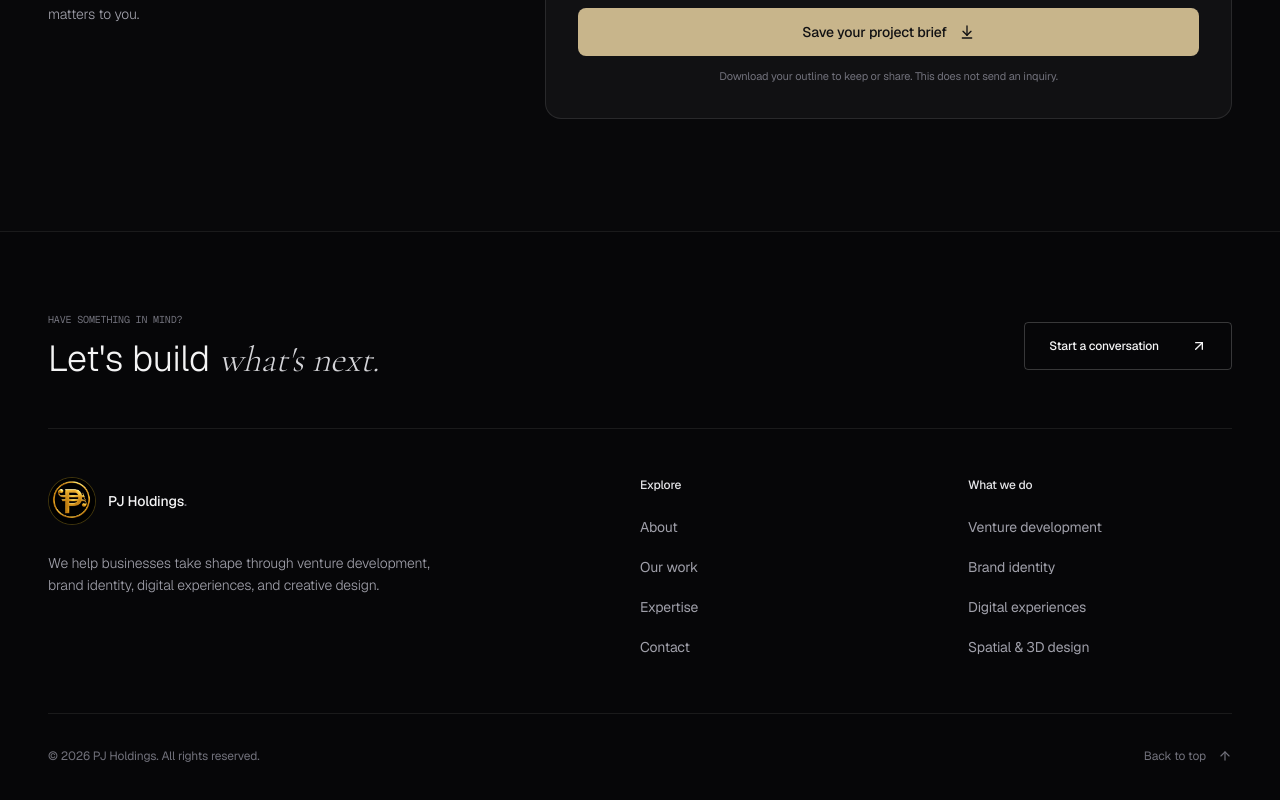
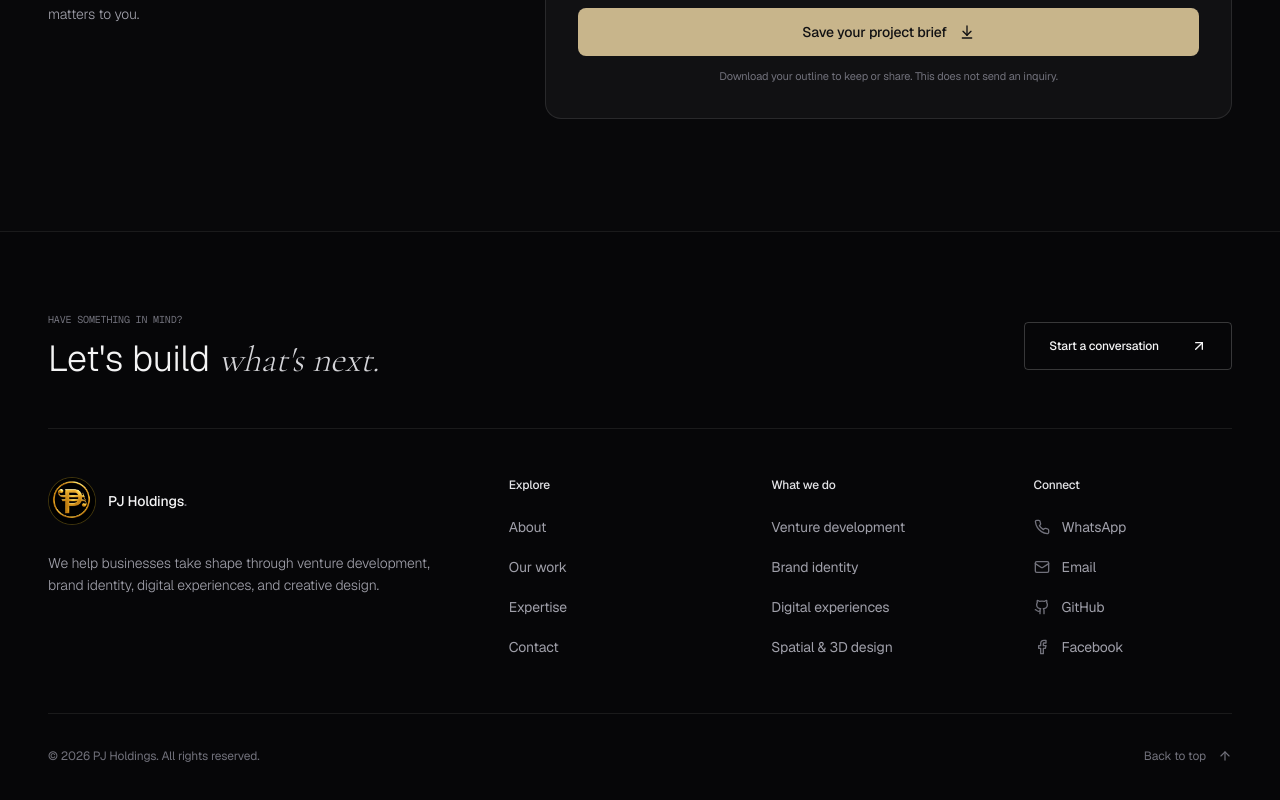
Before and after one commit to janreyHablaMina/PJ-Holdings, a Next.js app in the folder web-pj/: page / in a window 1280 px wide. Shown: the part 8859-9659 px from the top of the page. Built offline with nearby package versions, Linux system fonts and the light colour scheme.

Commit message:
add social links and icons to footer

```diff
--- a/web-pj/src/components/Footer.tsx
+++ b/web-pj/src/components/Footer.tsx
@@ -22,7 +22,7 @@ export default function Footer() {
           </a>
         </div>
 
-        <div className="grid gap-10 py-12 sm:grid-cols-2 lg:grid-cols-[2fr_1fr_1fr] lg:gap-16">
+        <div className="grid gap-10 py-12 sm:grid-cols-2 lg:grid-cols-[2fr_1fr_1fr_1fr] lg:gap-16">
           <div className="sm:col-span-2 lg:col-span-1">
             <a href="#top" aria-label="PJ Holdings home" className="inline-flex items-center gap-3 rounded-sm focus-visible:outline-2 focus-visible:outline-offset-4 focus-visible:outline-zinc-100">
               <span className="block h-12 w-12 overflow-hidden rounded-full border border-amber-300/25 bg-black">
@@ -56,6 +56,46 @@ export default function Footer() {
               ))}
             </ul>
           </div>
+
+          <div>
+            <h3 className="mb-4 text-xs font-medium text-zinc-200">Connect</h3>
+            <ul className="space-y-1">
+              <li>
+                <a href="tel:09619174255" className={linkClassName}>
+                  <svg xmlns="http://www.w3.org/2000/svg" width="16" height="16" viewBox="0 0 24 24" fill="none" stroke="currentColor" strokeWidth="2" strokeLinecap="round" strokeLinejoin="round" className="mr-3 text-zinc-500 group-hover:text-zinc-300">
+                    <path d="M22 16.92v3a2 2 0 0 1-2.18 2 19.79 19.79 0 0 1-8.63-3.07 19.5 19.5 0 0 1-6-6 19.79 19.79 0 0 1-3.07-8.67A2 2 0 0 1 4.11 2h3a2 2 0 0 1 2 1.72 12.84 12.84 0 0 0 .7 2.81 2 2 0 0 1-.45 2.11L8.09 9.91a16 16 0 0 0 6 6l1.27-1.27a2 2 0 0 1 2.11-.45 12.84 12.84 0 0 0 2.81.7A2 2 0 0 1 22 16.92z"/>
+                  </svg>
+                  WhatsApp
+                </a>
+              </li>
+              <li>
+                <a href="mailto:janreydevmina@gmail.com" className={linkClassName}>
+                  <svg xmlns="http://www.w3.org/2000/svg" width="16" height="16" viewBox="0 0 24 24" fill="none" stroke="currentColor" strokeWidth="2" strokeLinecap="round" strokeLinejoin="round" className="mr-3 text-zinc-500 group-hover:text-zinc-300">
+                    <rect width="20" height="16" x="2" y="4" rx="2"/>
+                    <path d="m22 7-8.97 5.7a1.94 1.94 0 0 1-2.06 0L2 7"/>
+                  </svg>
+                  Email
+                </a>
+              </li>
+              <li>
+                <a href="https://github.com/janreyHablaMina" target="_blank" rel="noopener noreferrer" className={linkClassName}>
+                  <svg xmlns="http://www.w3.org/2000/svg" width="16" height="16" viewBox="0 0 24 24" fill="none" stroke="currentColor" strokeWidth="2" strokeLinecap="round" strokeLinejoin="round" className="mr-3 text-zinc-500 group-hover:text-zinc-300">
+                    <path d="M15 22v-4a4.8 4.8 0 0 0-1-3.5c3 0 6-2 6-5.5.08-1.25-.27-2.48-1-3.5.28-1.15.28-2.35 0-3.5 0 0-1 0-3 1.5-2.64-.5-5.36-.5-8 0C6 2 5 2 5 2c-.3 1.15-.3 2.35 0 3.5A5.403 5.403 0 0 0 4 9c0 3.5 3 5.5 6 5.5-.39.49-.68 1.05-.85 1.65-.17.6-.22 1.23-.15 1.85v4"/>
+                    <path d="M9 18c-4.51 2-5-2-7-2"/>
+                  </svg>
+                  GitHub
+                </a>
+              </li>
+              <li>
+                <a href="#" className={linkClassName}>
+                  <svg xmlns="http://www.w3.org/2000/svg" width="16" height="16" viewBox="0 0 24 24" fill="none" stroke="currentColor" strokeWidth="2" strokeLinecap="round" strokeLinejoin="round" className="mr-3 text-zinc-500 group-hover:text-zinc-300">
+                    <path d="M18 2h-3a5 5 0 0 0-5 5v3H7v4h3v8h4v-8h3l1-4h-4V7a1 1 0 0 1 1-1h3z"/>
+                  </svg>
+                  Facebook
+                </a>
+              </li>
+            </ul>
+          </div>
         </div>
 
         <div className="flex flex-col items-start justify-between gap-5 border-t border-white/[0.08] pt-6 text-xs text-zinc-500 sm:flex-row sm:items-center">
```
